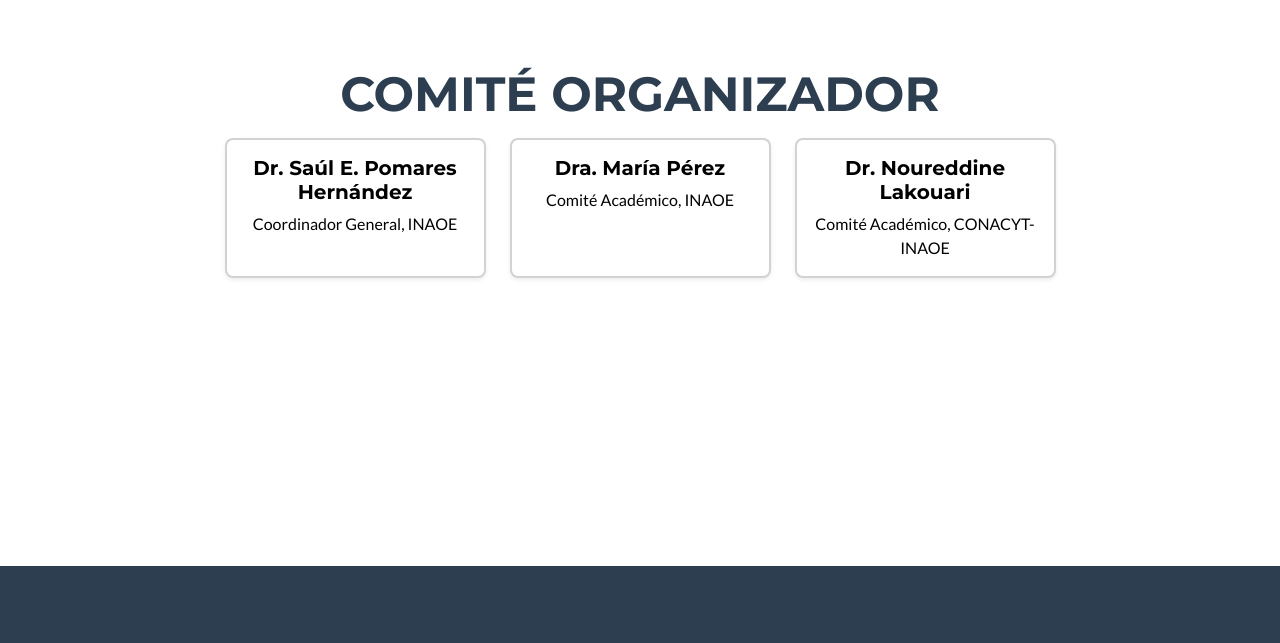
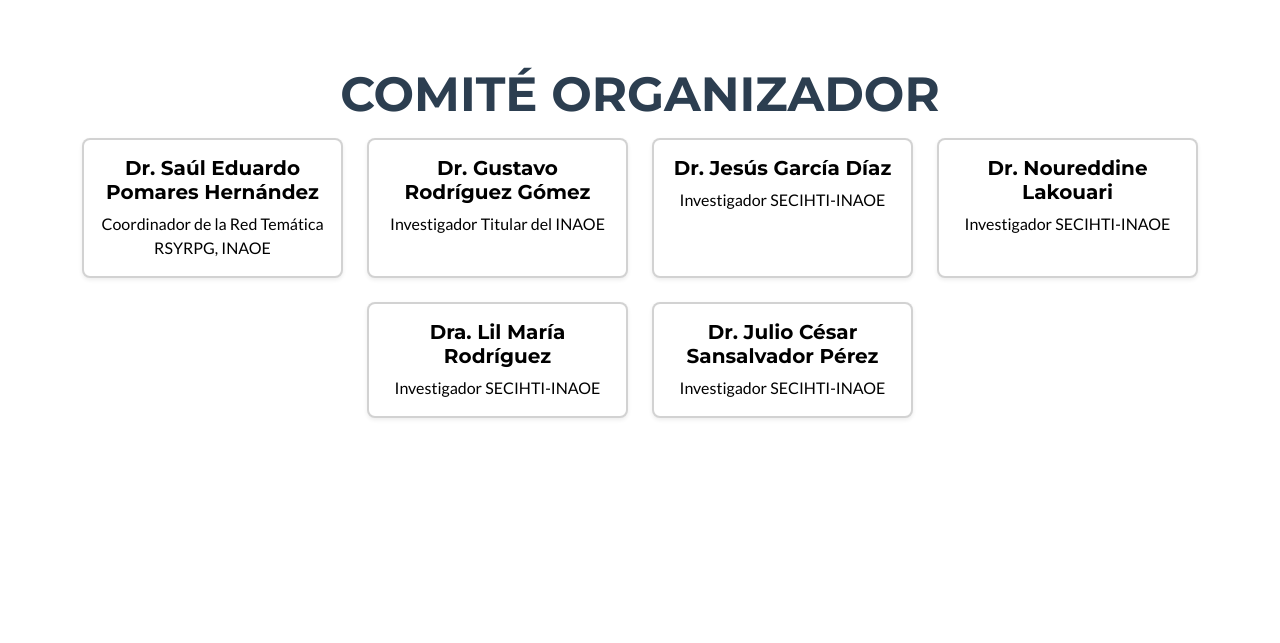
Before and after one commit to Crisbur1411/Escuela_oto-o, a plain HTML site: page index.html in a window 1280 px wide. Shown: the part 2880-3523 px from the top of the page. Drawn offline with nearby package versions, Linux system fonts and the light colour scheme.

Commit message:
Actualizacion de informacion en comite organizador y pagina de facebook

```diff
--- a/index.html
+++ b/index.html
@@ -298,8 +298,8 @@
             <div class="col-md-4 col-lg-3 mb-4">
                 <div class="card text-center h-100 shadow-sm">
                     <div class="card-body">
-                            <h5 class="card-title" style="color: #000;">Dr. Saúl E. Pomares Hernández</h5>
-                            <p class="card-text" style="color: #000;">Coordinador General, INAOE</p>
+                        <h5 class="card-title" style="color: #000;">Dr. Saúl Eduardo Pomares Hernández</h5>
+                        <p class="card-text" style="color: #000;">Coordinador de la Red Temática RSYRPG, INAOE</p>
                     </div>
                 </div>
             </div>
@@ -308,8 +308,8 @@
             <div class="col-md-4 col-lg-3 mb-4">
                 <div class="card text-center h-100 shadow-sm">
                     <div class="card-body">
-                            <h5 class="card-title" style="color: #000;">Dra. María Pérez</h5>
-                            <p class="card-text" style="color: #000;">Comité Académico, INAOE</p>
+                        <h5 class="card-title" style="color: #000;">Dr. Gustavo Rodríguez Gómez</h5>
+                        <p class="card-text" style="color: #000;">Investigador Titular del INAOE</p>
                     </div>
                 </div>
             </div>
@@ -318,17 +318,46 @@
             <div class="col-md-4 col-lg-3 mb-4">
                 <div class="card text-center h-100 shadow-sm">
                     <div class="card-body">
-                            <h5 class="card-title" style="color: #000;">Dr. Noureddine Lakouari</h5>
-                            <p class="card-text" style="color: #000;">Comité Académico, CONACYT-INAOE</p>
+                        <h5 class="card-title" style="color: #000;">Dr. Jesús García Díaz</h5>
+                        <p class="card-text" style="color: #000;">Investigador SECIHTI-INAOE</p>
                     </div>
                 </div>
             </div>
 
-                <!-- Agrega más miembros siguiendo el mismo patrón -->
+            <!-- Miembro 4 -->
+            <div class="col-md-4 col-lg-3 mb-4">
+                <div class="card text-center h-100 shadow-sm">
+                    <div class="card-body">
+                        <h5 class="card-title" style="color: #000;">Dr. Noureddine Lakouari</h5>
+                        <p class="card-text" style="color: #000;">Investigador SECIHTI-INAOE</p>
+                    </div>
+                </div>
+            </div>
+
+            <!-- Miembro 5 -->
+            <div class="col-md-4 col-lg-3 mb-4">
+                <div class="card text-center h-100 shadow-sm">
+                    <div class="card-body">
+                        <h5 class="card-title" style="color: #000;">Dra. Lil María Rodríguez</h5>
+                        <p class="card-text" style="color: #000;">Investigador SECIHTI-INAOE</p>
+                    </div>
+                </div>
+            </div>
+
+            <!-- Miembro 6 -->
+            <div class="col-md-4 col-lg-3 mb-4">
+                <div class="card text-center h-100 shadow-sm">
+                    <div class="card-body">
+                        <h5 class="card-title" style="color: #000;">Dr. Julio César Sansalvador Pérez</h5>
+                        <p class="card-text" style="color: #000;">Investigador SECIHTI-INAOE</p>
+                    </div>
+                </div>
+            </div>
 
         </div>
     </div>
 </section>
+
 
     <br><br><br><br><br><br><br>
     <!-- Footer-->
@@ -369,7 +398,7 @@
                 <!-- Footer Social Icons-->
                 <div class="col-lg-4 mb-5 mb-lg-0">
                     <h4 class="text-uppercase mb-4">Siguenos</h4>
-                    <a class="btn btn-outline-light btn-social mx-1" href="https://www.facebook.com/share/16sJMtn5To/"><i
+                    <a class="btn btn-outline-light btn-social mx-1" href="https://www.facebook.com/rsyrpg/"><i
                             class="fab fa-fw fa-facebook-f"></i></a>
                 </div>
             </div>
```
Lines whose indentation alone changed are shown as unchanged.
